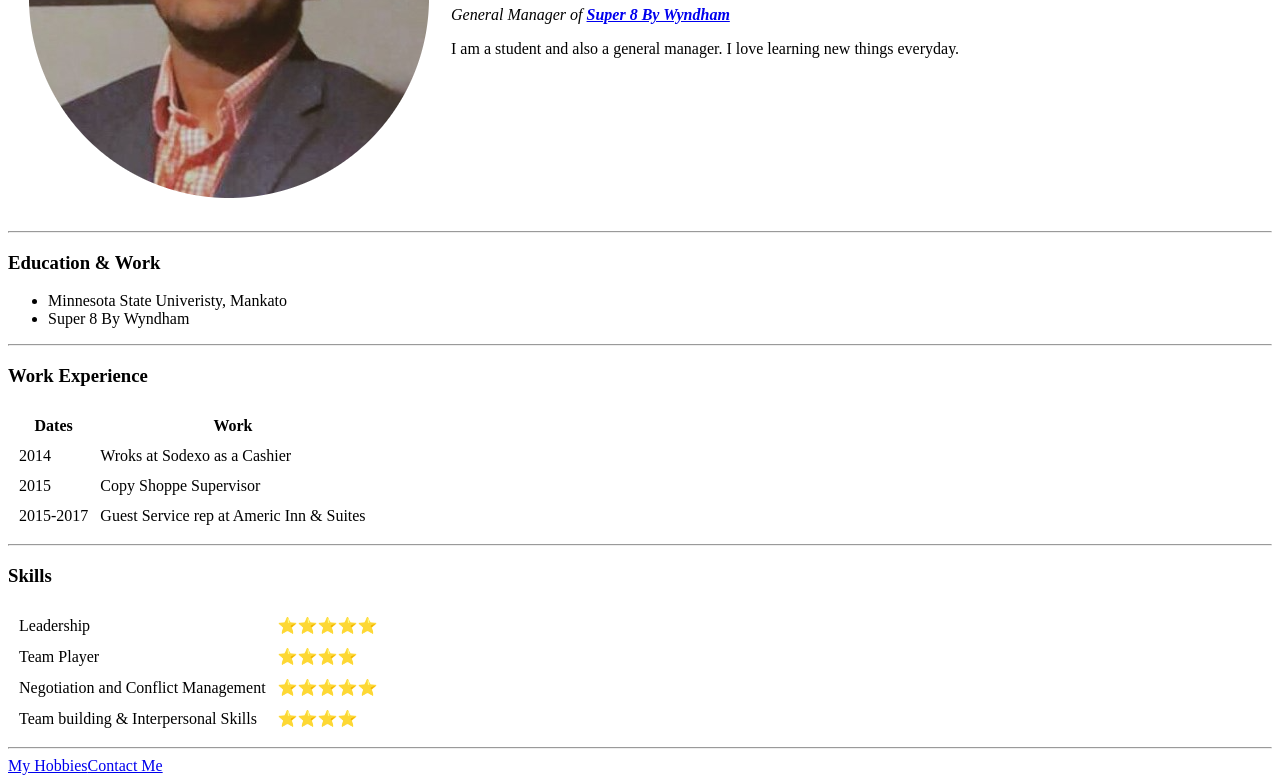
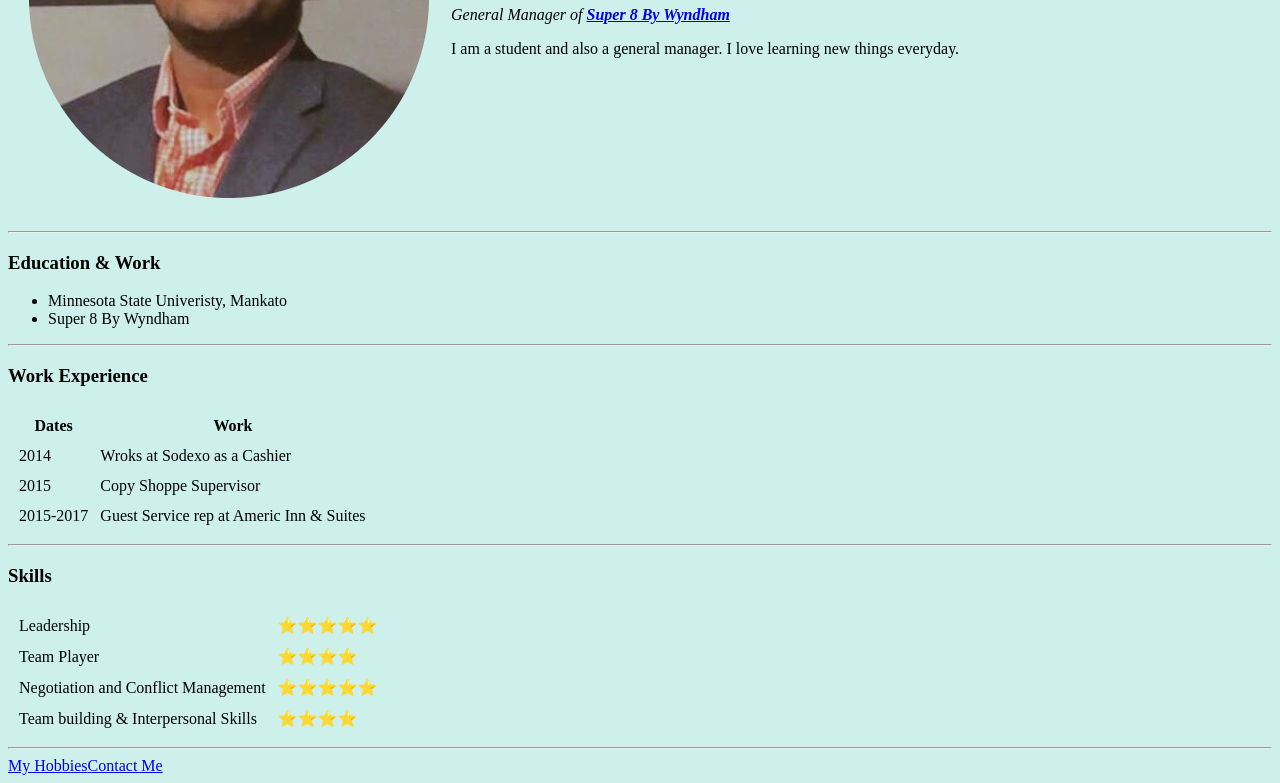
Before and after one commit to Emoniinsta/cv, a plain HTML site: page index.html in a window 1280 px wide. Shown: the part 231-1014 px from the top of the page. Drawn offline with Linux system fonts and the light colour scheme.

Commit message:
Update index.html

```diff
--- a/index.html
+++ b/index.html
@@ -6,7 +6,7 @@
   <title> Emon's Personal Site</title>
 </head>
 
-<body style="background-color; #CDF0EA;">
+<body style="background-color: #CDF0EA;">
   <table cellspacing=20>
     <tr>
       <td><img src="emon.png" alt="Emon's Profile Picture"></td>
```
